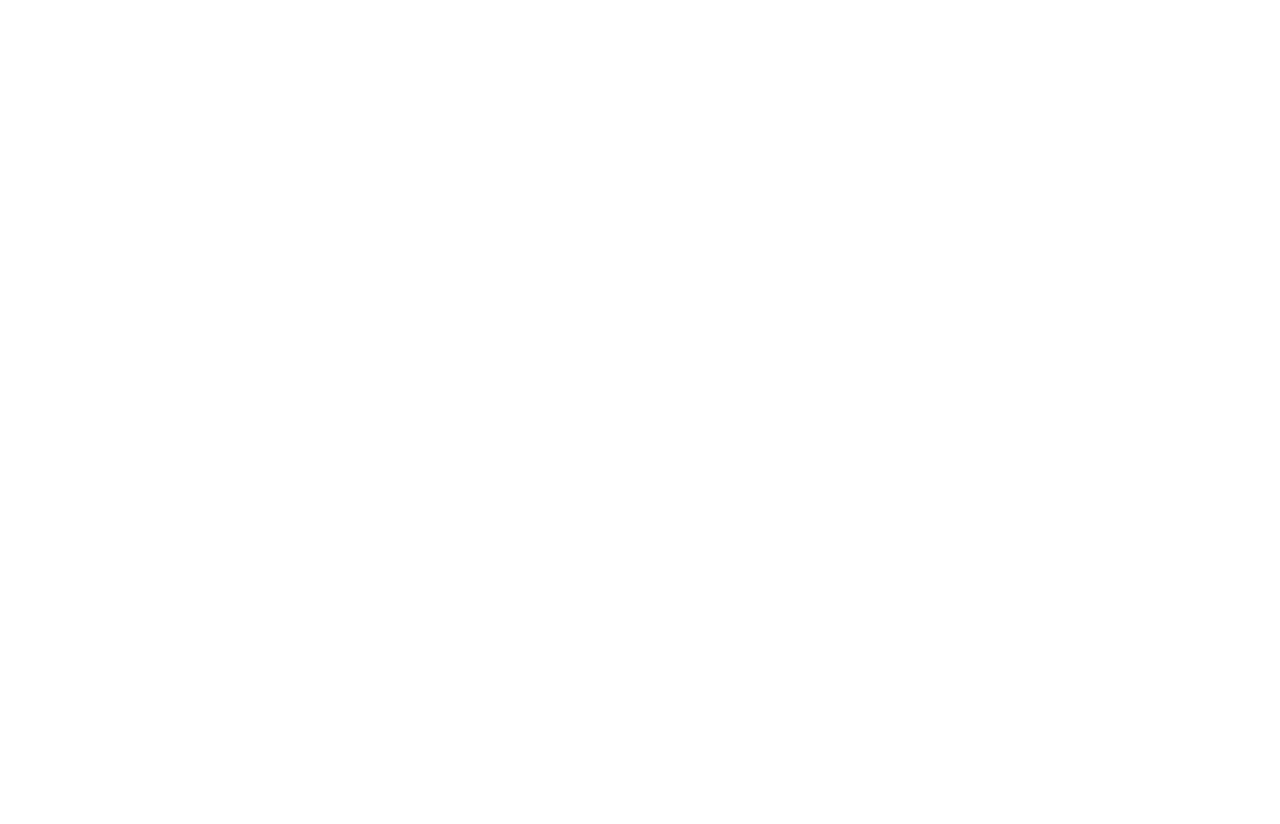
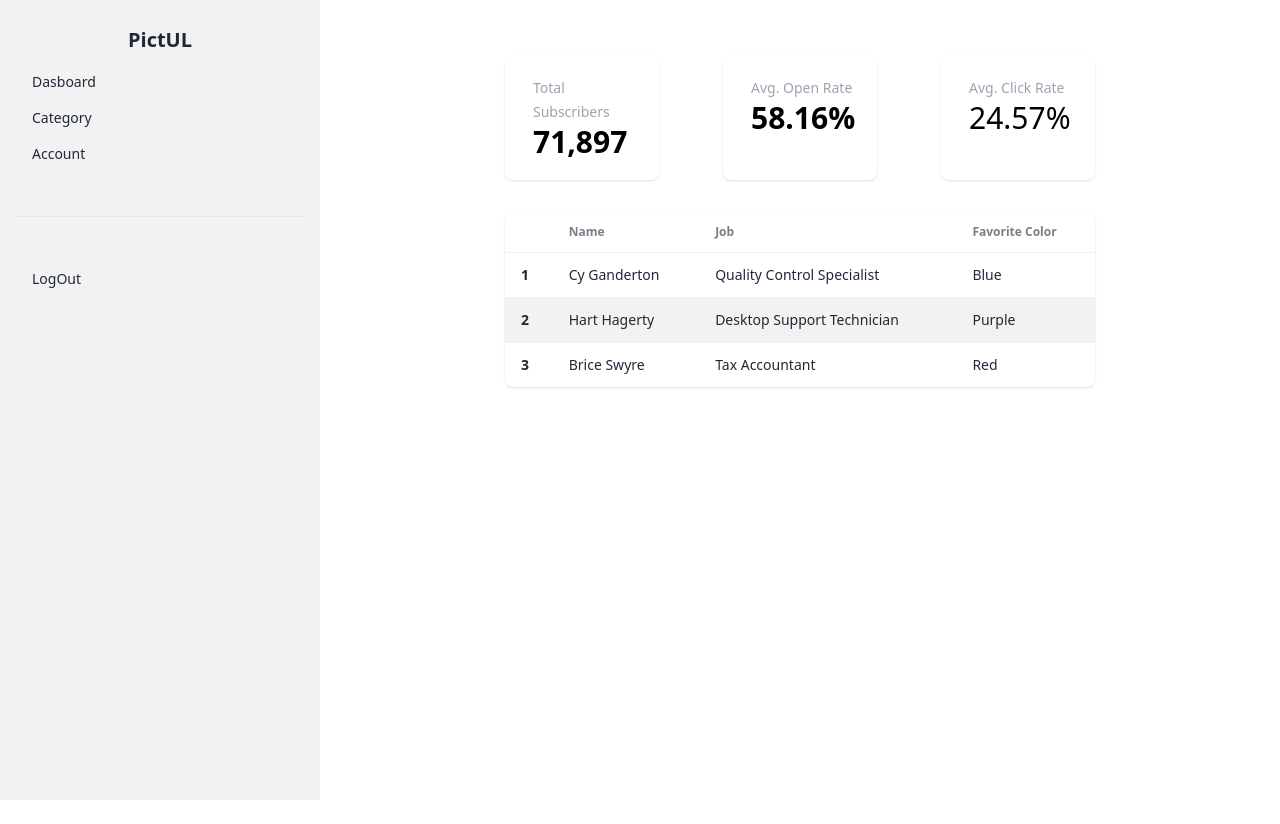
Before and after one commit to Maulaname31/gallery-react-vite-fe, a React (Vite) app: page /dashboard in a window 1280 px wide. Before the commit this address had no page. Before the commit the page ends 800 px from the top, so only its background shows below. Built offline with nearby package versions, Linux system fonts and the light colour scheme.

Commit message:
add dashboard

```diff
--- a/package.json
+++ b/package.json
@@ -16,8 +16,10 @@
     "postcss": "^8.4.33",
     "react": "^18.2.0",
     "react-dom": "^18.2.0",
+    "react-photo-album": "^2.3.1",
     "react-router-dom": "^6.21.3",
-    "tailwindcss": "^3.4.1"
+    "tailwindcss": "^3.4.1",
+    "yet-another-react-lightbox": "^3.17.0"
   },
   "devDependencies": {
     "@types/react": "^18.2.43",
--- a/src/App.jsx
+++ b/src/App.jsx
@@ -4,12 +4,14 @@
 import LoginPage from './pages/login/loginPage';
 import RegisterPage from './pages/login/registerPage';
 import Upload from './pages/upload/upload';
+import Dashboard from './pages/dashboard/dashboard';
 
 function App() {
   return (
 <Router>
   <Routes>
     <Route path='/' element={<Home/>}/>
+    <Route path='dashboard' element={<Dashboard/>}/>
     <Route path='/upload' element={<Upload/>}/>
     <Route path='/login' element={<LoginPage/>}/>
     <Route path='/register' element={<RegisterPage/>}/>
--- /dev/null
+++ b/src/components/loading.jsx
@@ -0,0 +1,9 @@
+import React from 'react'
+
+function Loading() {
+  return (
+    <div>Loading</div>
+  )
+}
+
+export default Loading
--- /dev/null
+++ b/src/pages/dashboard/components/sidebar.jsx
@@ -0,0 +1,69 @@
+import React from 'react'
+import Table from './table'
+
+function Sidebar() {
+  return (
+
+  <div className="drawer lg:drawer-open">
+  <input id="my-drawer-2" type="checkbox" className="drawer-toggle" />
+
+  <div className=' m-3'>
+    <label htmlFor="my-drawer-2" className="btn btn-accent btn-outline drawer-button lg:hidden ">
+    <svg xmlns="http://www.w3.org/2000/svg" fill="none" viewBox="0 0 24 24" className="inline-block w-6 h-6 stroke-current"><path strokeLinecap="round" strokeLinejoin="round" strokeWidth="2" d="M4 6h16M4 12h16M4 18h16"></path></svg>
+    </label>
+  </div>
+
+  <div className="drawer-content max-w-full mx-4 py-6 sm:mx-auto sm:px-6 lg:px-8">
+    <div className="sm:flex sm:space-x-4 gap-12">
+        <div className="inline-block align-bottom bg-white rounded-lg text-left overflow-hidden shadow transform transition-all mb-4 w-full sm:w-1/3 sm:my-8">
+            <div className="bg-white p-5">
+                <div className="sm:flex sm:items-start">
+                    <div className="text-center sm:mt-0 sm:ml-2 sm:text-left">
+                        <h3 className="text-sm leading-6 font-medium text-gray-400">Total Subscribers</h3>
+                        <p className="text-3xl font-bold text-black">71,897</p>
+                    </div>
+                </div>
+            </div>
+        </div>
+        <div className="inline-block align-bottom bg-white rounded-lg text-left overflow-hidden shadow transform transition-all mb-4 w-full sm:w-1/3 sm:my-8">
+            <div className="bg-white p-5">
+                <div className="sm:flex sm:items-start">
+                    <div className="text-center sm:mt-0 sm:ml-2 sm:text-left">
+                        <h3 className="text-sm leading-6 font-medium text-gray-400">Avg. Open Rate</h3>
+                        <p className="text-3xl font-bold text-black">58.16%</p>
+                    </div>
+                </div>
+            </div>
+        </div>
+        <div className="inline-block align-bottom bg-white rounded-lg text-left overflow-hidden shadow transform transition-all mb-4 w-full sm:w-1/3 sm:my-8">
+            <div className="bg-white p-5">
+                <div className="sm:flex sm:items-start">
+                    <div className="text-center sm:mt-0 sm:ml-2 sm:text-left">
+                        <h3 className="text-sm leading-6 font-medium text-gray-400">Avg. Click Rate</h3>
+                        <p className="text-3xl font3-bold text-black">24.57%</p>
+                    </div>
+                </div>
+            </div>
+        </div>
+    </div>
+<Table/>
+</div>
+
+  <div className="drawer-side">
+    <label htmlFor="my-drawer-2" aria-label="close sidebar" className="drawer-overlay"></label>
+    <ul className="menu p-4 w-80 min-h-full bg-base-200 text-base-content">
+      {/* Sidebar content here */}
+      <a className="btn btn-ghost text-xl">PictUL</a>
+      <li><a>Dasboard</a></li>
+      <li><a>Category</a></li>
+      <li><a>Account</a></li>
+      <hr className='mt-11 mb-11' />
+      <li ><a>LogOut</a></li>
+    </ul>
+
+  </div>
+</div>
+  )
+}
+
+export default Sidebar
--- /dev/null
+++ b/src/pages/dashboard/components/table.jsx
@@ -0,0 +1,46 @@
+import React from 'react'
+
+function Table() {
+  return (
+    <div className='inline-block min-w-full shadow rounded-lg overflow-hidden'>
+        <div className="overflow-x-auto">
+  <table className="table table-zebra">
+    {/* head */}
+    <thead>
+      <tr>
+        <th></th>
+        <th>Name</th>
+        <th>Job</th>
+        <th>Favorite Color</th>
+      </tr>
+    </thead>
+    <tbody>
+      {/* row 1 */}
+      <tr>
+        <th>1</th>
+        <td>Cy Ganderton</td>
+        <td>Quality Control Specialist</td>
+        <td>Blue</td>
+      </tr>
+      {/* row 2 */}
+      <tr>
+        <th>2</th>
+        <td>Hart Hagerty</td>
+        <td>Desktop Support Technician</td>
+        <td>Purple</td>
+      </tr>
+      {/* row 3 */}
+      <tr>
+        <th>3</th>
+        <td>Brice Swyre</td>
+        <td>Tax Accountant</td>
+        <td>Red</td>
+      </tr>
+    </tbody>
+  </table>
+</div>
+    </div>
+  )
+}
+
+export default Table
--- /dev/null
+++ b/src/pages/dashboard/dashboard.jsx
@@ -0,0 +1,10 @@
+import React from 'react'
+import Sidebar from './components/sidebar'
+
+function Dashboard() {
+  return (
+    <Sidebar/>
+  )
+}
+
+export default Dashboard
--- a/src/pages/home.jsx
+++ b/src/pages/home.jsx
@@ -1,41 +1,74 @@
-// ApiTestComponent.jsx
-import React from 'react';
+import React, { useState, useEffect, useCallback } from 'react';
 import Nav from '../components/nav';
 import Footer from '../components/footer';
+import { url_develope } from '../const';
+import axios from 'axios';
+import Lightbox from "yet-another-react-lightbox";
+import { PhotoAlbum } from 'react-photo-album';
+import "yet-another-react-lightbox/styles.css";
+import "yet-another-react-lightbox/plugins/thumbnails.css";
+import "yet-another-react-lightbox/plugins/captions.css";
+import Captions from "yet-another-react-lightbox/plugins/captions";
+import Fullscreen from "yet-another-react-lightbox/plugins/fullscreen";
+import Slideshow from "yet-another-react-lightbox/plugins/slideshow";
+import Thumbnails from "yet-another-react-lightbox/plugins/thumbnails";
+import Zoom from "yet-another-react-lightbox/plugins/zoom";
 
 function Home() {
+  const [post, setPost] = useState([]);
+  const [index, setIndex] = useState(-1)
 
+
+  const fetchPostData = useCallback(async () => {
+    try {
+      const response = await axios.get(`${url_develope}/upload/`);
+      const dataImageUrl = response.data.map((item) => ({
+        ...item,
+        src: `http://localhost:3001/${item.fileLocation[0].src}`,
+        width: item.fileLocation[0].width,
+        height: item.fileLocation[0].height,
+
+      }));
+      setPost(dataImageUrl);
+    } catch (error) {
+      console.error('Error fetching data:', error.message);
+    }
+  }, []);
+
+  useEffect(() => {
+    fetchPostData();
+  }, [fetchPostData]);
 
   return (
     <div className='h-auto'>
-      <Nav/>
-<div className="carousel carousel-end rounded-box">
-  <div className="carousel-item">
-    <img src="https://daisyui.com/images/stock/photo-1559703248-dcaaec9fab78.jpg" alt="Drink" />
-  </div>
-  <div className="carousel-item">
-    <img src="https://daisyui.com/images/stock/photo-1565098772267-60af42b81ef2.jpg" alt="Drink" />
-  </div>
-  <div className="carousel-item">
-    <img src="https://daisyui.com/images/stock/photo-1572635148818-ef6fd45eb394.jpg" alt="Drink" />
-  </div>
-  <div className="carousel-item">
-    <img src="https://daisyui.com/images/stock/photo-1494253109108-2e30c049369b.jpg" alt="Drink" />
-  </div>
-  <div className="carousel-item">
-    <img src="https://daisyui.com/images/stock/photo-1550258987-190a2d41a8ba.jpg" alt="Drink" />
-  </div>
-  <div className="carousel-item">
-    <img src="https://daisyui.com/images/stock/photo-1559181567-c3190ca9959b.jpg" alt="Drink" />
-  </div>
-  <div className="carousel-item">
-    <img src="https://daisyui.com/images/stock/photo-1601004890684-d8cbf643f5f2.jpg" alt="Drink" />
-  </div>
-</div>
-<div>
-  <Footer/>
-</div>
-</div>
+      <Nav />
+
+      <div className='p-4 mt-8 mx-auto my-auto shadow-md'>
+        <PhotoAlbum
+          className='rounded-lg'
+          layout="rows"
+          photos={post}
+          targetRowHeight={150}
+          onClick={({ index }) => setIndex(index)}
+        />
+        </div>
+
+         <Lightbox
+        slides={post}
+        open={index >= 0}
+        index={index}
+        close={() => setIndex(-1)}
+        plugins={[Fullscreen, Slideshow, Thumbnails, Zoom,Captions]}
+
+      />
+
+
+
+
+        <div>
+        <Footer />
+      </div>
+    </div>
   );
 }
 
--- a/src/pages/login/loginPage.jsx
+++ b/src/pages/login/loginPage.jsx
@@ -38,7 +38,7 @@
 
 
         if (response.data.role === 'admin') {
-          navigate('/admin', { replace: true });
+          navigate('/dashboard', { replace: true });
         } else {
           navigate('/', { replace: true });
         }
--- a/src/pages/upload/upload.jsx
+++ b/src/pages/upload/upload.jsx
@@ -5,10 +5,15 @@
 import { jwtDecode } from 'jwt-decode'
 
 function Upload() {
-    const [title, setTitle] = useState('')
+    const [tittle, setTittle] = useState('')
     const [description, setDescription] = useState('')
     const [uploadDate, setUploadDate] = useState('')
-    const [fileLocation, setFileLocation] = useState(null)
+    const [fileLocation, setFileLocation] = useState({
+      src:'',
+      width:'',
+      height:''
+
+    })
     const [notif, setNotif] = useState('')
     const navigate = useNavigate()
 
@@ -29,10 +34,10 @@
         e.preventDefault();
 
         const data = new FormData();
-        data.append('photoTitle', title)
+        data.append('photoTittle', tittle)
         data.append('description', description)
         data.append('uploadData', uploadDate)
-        data.append('fileLocation', fileLocation)
+        data.append('src', fileLocation)
         data.append('userId', userID)
 
         try{
@@ -67,12 +72,12 @@
               )}
             <div className="form-control">
                 <label className="label">
-                <span className="label-text">Title</span>
+                <span className="label-text">Tittle</span>
                 </label>
                 <input
                 type="text"
-                value={title}
-                onChange={(e) => setTitle(e.target.value)}
+                value={tittle}
+                onChange={(e) => setTittle(e.target.value)}
                 id="title"
                 className="input input-bordered"
                 required />
```
Also changed, not shown: 1 other file (tests, documents, lock files or other folders).
